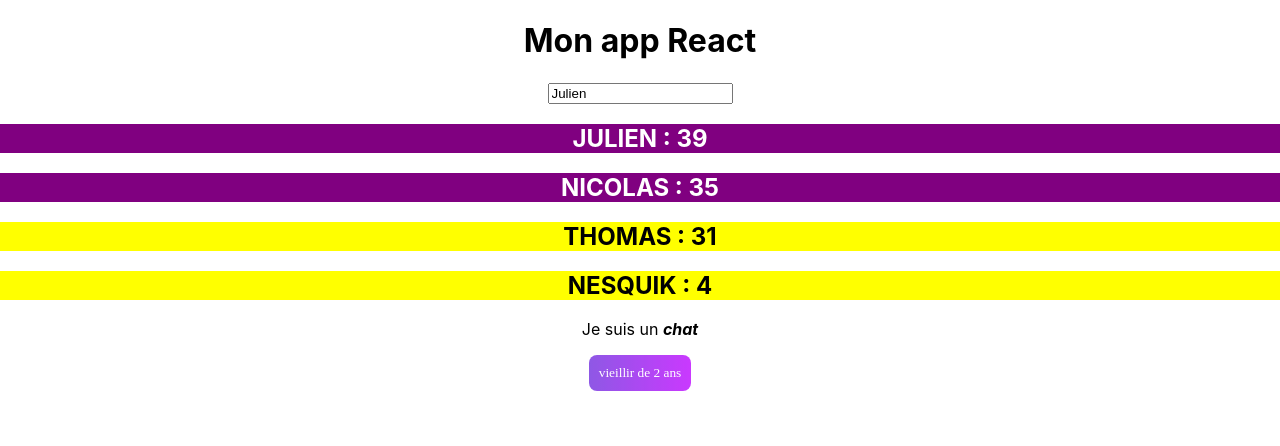
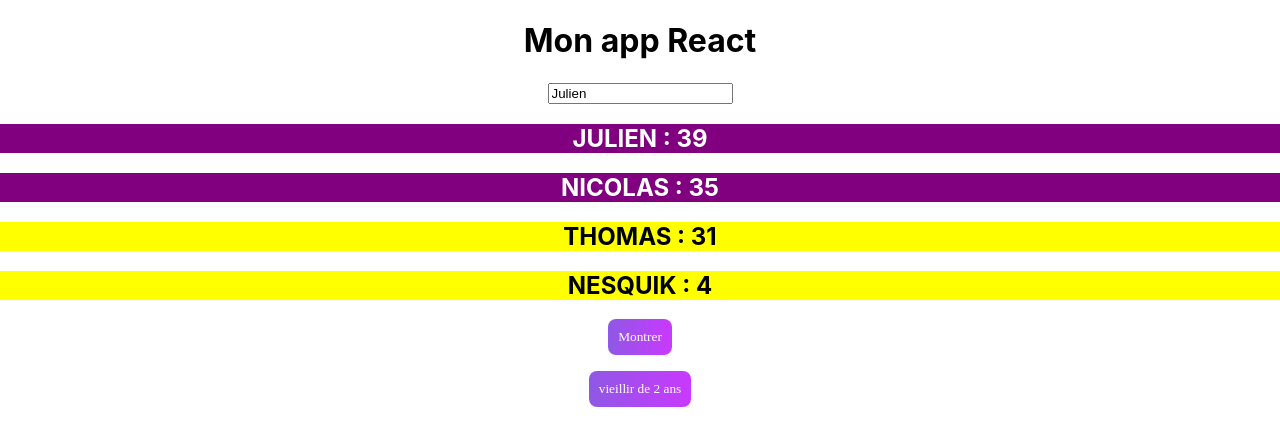
Before and after one commit to Nikuspokus/UDEMY-ReactJS, a React (Create React App) app: page / in a window 1280 px wide. Shown: the top 446 px of the page. Built offline with nearby package versions, Linux system fonts and the light colour scheme.

Commit message:
Chap 35 - Rendu conditionnel Complexe

```diff
--- a/src/App.js
+++ b/src/App.js
@@ -25,6 +25,7 @@ const famille = {
 class App extends Component {
   state = {
     famille,
+    isShow: false
   };
 
   handleClick = (num) => {
@@ -41,10 +42,15 @@ class App extends Component {
     this.setState({ famille });
   };
 
+  handleShowDescription = () => {
+    const isShow = !this.state.isShow
+    this.setState({ isShow })
+  }
+
   render() {
     // on peut tout importer en destructuring comme ci-dessous pour un code plus simple et plus lisible
     const { titre } = this.props;
-    const { famille } = this.state;
+    const { famille, isShow } = this.state;
     return (
       // Méthode d'écrire de code = JSX
       <Fragment>
@@ -57,10 +63,14 @@ class App extends Component {
           <Membre nom={famille.membre4.nom} age={famille.membre4.age}>
             {/* le contenu de la balise Membre est considéré comme un 'Children'
               c'est à dire un autre style de 'props' */}
-            Je suis un{" "}
-            <strong>
-              <em>chat</em>
-            </strong>
+            {
+              isShow ? <p>Je suis un <strong><em>chat</em></strong>.</p> : null
+            }
+            <button onClick={this.handleShowDescription}>
+            {
+              isShow ? 'Cacher' : 'Montrer'
+            }
+            </button>
           </Membre>
           <Button vieillir={() => this.handleClick(2)} />
         </div>
--- a/src/components/Button.css
+++ b/src/components/Button.css
@@ -8,9 +8,11 @@ button {
   border: none;
   opacity: 0.8;
   transition: 1s;
+  rotate: 0deg;
 }
 
 button:hover {
+  rotate: 180deg;
   opacity: 1;
-  background: linear-gradient(to right, #BD08FF, #732FDF);
+  /* background: linear-gradient(to right, #BD08FF, #732FDF); */
 }
```
